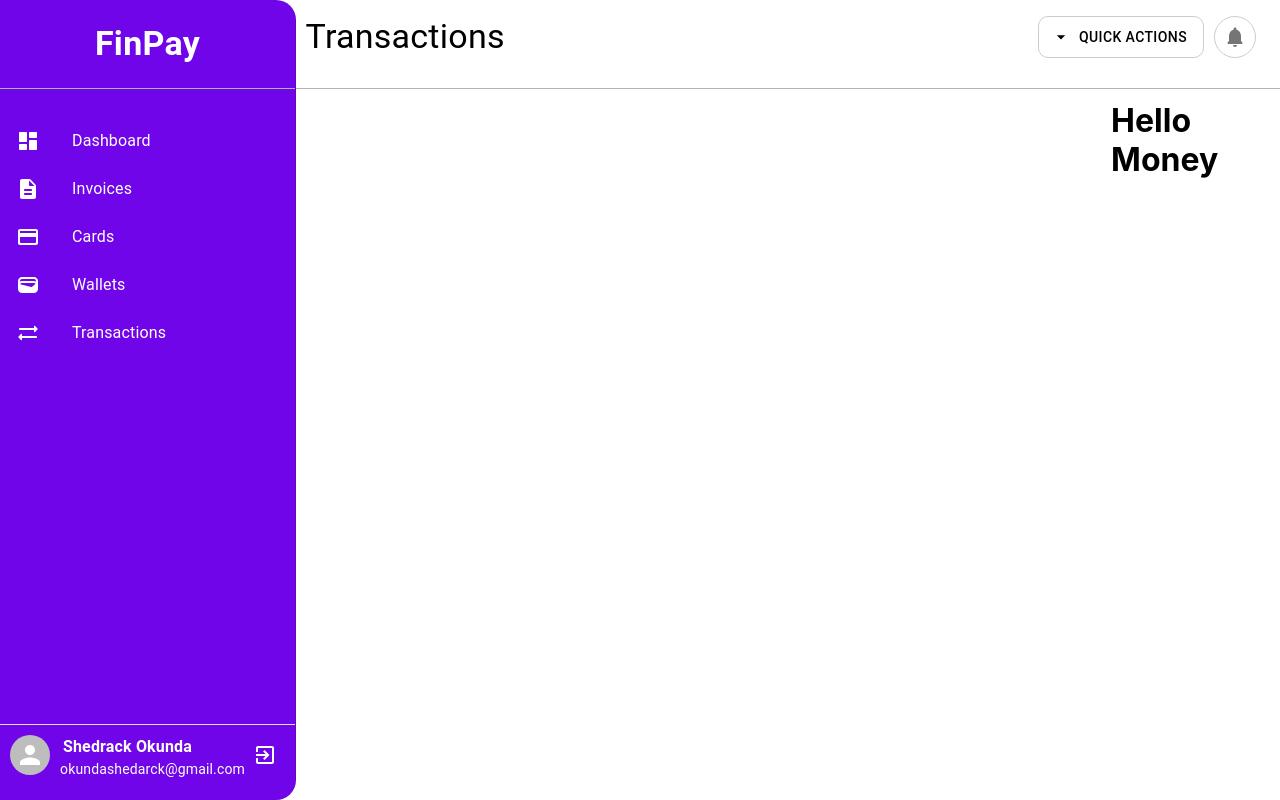
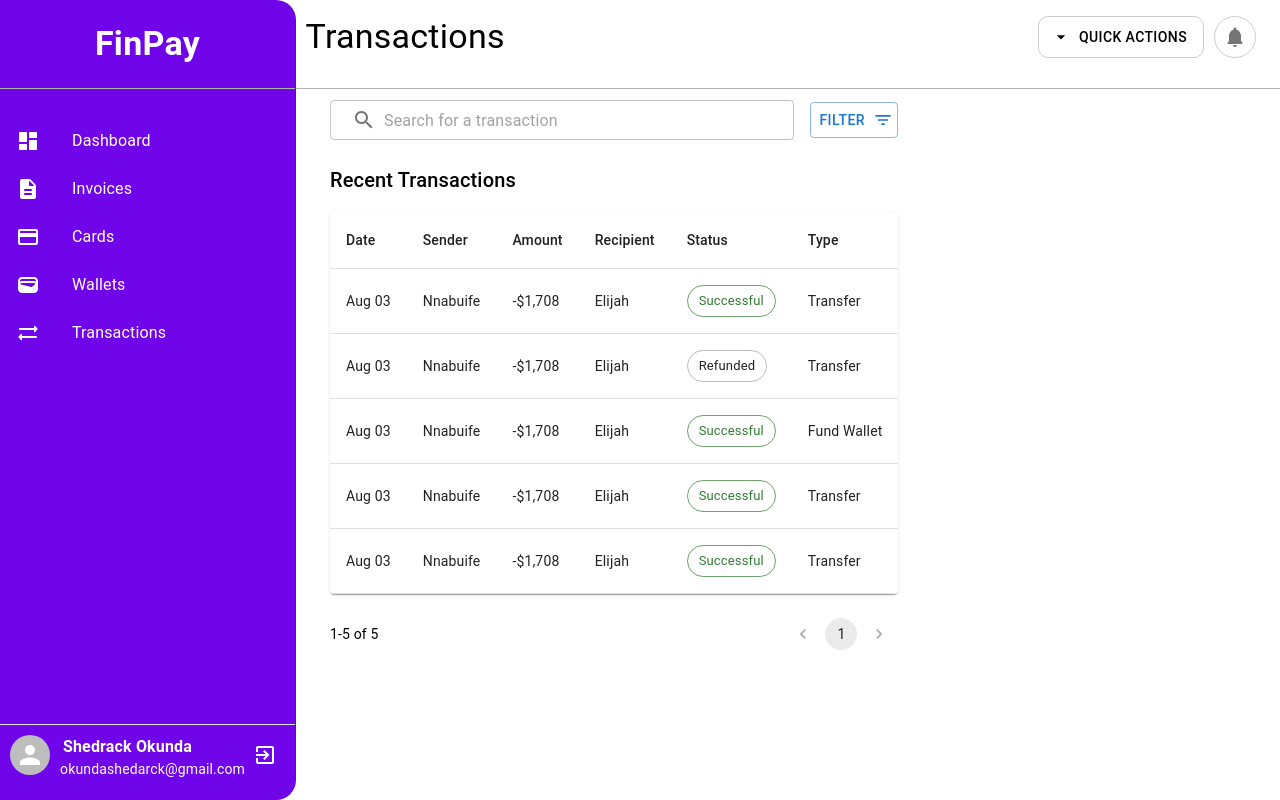
Before and after one commit to shedrack-okunda/Payment-Solution, a React (Create React App) app: page /transactions in a window 1280 px wide. Built offline with nearby package versions, Linux system fonts and the light colour scheme; the HTML template or start-up script is replaced by a standard one.

Commit message:
minified the code

```diff
--- a/src/layout/Layout.js
+++ b/src/layout/Layout.js
@@ -22,9 +22,9 @@ const Layout = ({ children }) => {
 
       <Box
         component="main"
-        // sx={{ display: "flex", flexDirection: "column" }}
         sx={{
           paddingTop: "80px",
+          marginLeft: { xs: "1px", md: `${sidebarWidth}px` },
         }}
       >
         <Navbar onSidebarToggle={handleSidebarToggle} />
--- a/src/layout/Sidebar.js
+++ b/src/layout/Sidebar.js
@@ -16,7 +16,7 @@ import DescriptionRoundedIcon from "@mui/icons-material/DescriptionRounded";
 import CreditCardRoundedIcon from "@mui/icons-material/CreditCardRounded";
 import WalletRoundedIcon from "@mui/icons-material/WalletRounded";
 import SyncAltRoundedIcon from "@mui/icons-material/SyncAltRounded";
-import { CloseRounded, ExitToApp } from "@mui/icons-material";
+import { ExitToApp } from "@mui/icons-material";
 import { Link } from "react-router-dom";
 
 const Sidebar = ({ isOpen, onSidebarToggle }) => {
@@ -33,7 +33,6 @@ const Sidebar = ({ isOpen, onSidebarToggle }) => {
   ];
 
   return (
-    <Box component={"div"} sx={{ width: "100%" }}>
     <Drawer
       variant="permanent"
       anchor="left"
@@ -52,11 +51,7 @@ const Sidebar = ({ isOpen, onSidebarToggle }) => {
       }}
     >
       <Box sx={{ padding: "23px", textAlign: "center" }}>
-          <Typography
-            variant="h4"
-            component="div"
-            style={{ fontWeight: "bold" }}
-          >
+        <Typography variant="h4" component="div" style={{ fontWeight: "bold" }}>
           FinPay
         </Typography>
       </Box>
@@ -120,7 +115,6 @@ const Sidebar = ({ isOpen, onSidebarToggle }) => {
         </IconButton>
       </Box>
     </Drawer>
-    </Box>
   );
 };
 
--- a/src/pages/Dashboard.js
+++ b/src/pages/Dashboard.js
@@ -5,6 +5,7 @@ function Dashboard() {
   return (
     <Box component={"div"} sx={{ width: "100%", backgroundColor: "red" }}>
       <h1 style={{ textAlign: "center" }}>This is the dashboard</h1>
+      <p>new to this but doing some things lets continue to type and see this where it will go</p>
     </Box>
   );
 }
--- a/src/pages/Invoices.js
+++ b/src/pages/Invoices.js
@@ -1,7 +1,18 @@
 import React, { useState } from "react";
-import { Box, IconButton, Tab, Tabs, TextField } from "@mui/material";
+import {
+  Box,
+  Button,
+  Divider,
+  IconButton,
+  Tab,
+  Tabs,
+  TextField,
+  Typography,
+} from "@mui/material";
 import Search from "@mui/icons-material/Search";
 import FilterList from "@mui/icons-material/FilterList";
+import { ArrowForward } from "@mui/icons-material";
+import DescriptionRounded from "@mui/icons-material/DescriptionRounded";
 
 function Invoice() {
   const [tabValue, setTabValue] = useState(0);
@@ -13,7 +24,15 @@ function Invoice() {
   return (
     <Box sx={{ p: 3 }}>
       <Box display="flex" justifyContent="space-between" alignItems="center">
-        <Box display="flex" alignItems="center">
+        <Box
+          sx={{
+            margin: "15px",
+            display: "flex",
+            alignItems: "center",
+            gap: 2,
+            width: "100%",
+          }}
+        >
           <TextField
             placeholder="Search for an invoice"
             InputProps={{
@@ -26,16 +45,33 @@ function Invoice() {
             sx={{
               backgroundColor: "#f9f9f9",
               borderRadius: "8px",
-              width: "300px",
-              marginRight: 2,
+              width: { xs: "30%", md: "100%" },
             }}
           />
-          <IconButton sx={{ borderRadius: "10px", border: "1px solid #ddd" }}>
+          <IconButton
+            sx={{
+              borderRadius: "10px",
+              height: "55px",
+              padding: "10px 30px",
+              border: "1px solid #ddd",
+              width: { xs: "auto", md: "auto" },
+            }}
+          >
+            <Typography sx={{ mr: "2px" }}>Filter</Typography>
             <FilterList />
           </IconButton>
         </Box>
       </Box>
 
+      <Box
+        sx={{
+          height: "350px",
+          borderRadius: "10px",
+          border: "1px solid #ccc",
+          margin: "15px",
+          width: { xs: "50%", md: "100%" },
+        }}
+      >
         <Tabs
           value={tabValue}
           onChange={handleTabChange}
@@ -54,6 +90,43 @@ function Invoice() {
           <Tab label="Due" />
           <Tab label="Overdue" />
         </Tabs>
+
+        <Divider />
+
+        <Box
+          display="flex"
+          flexDirection="column"
+          justifyContent="center"
+          alignItems="center"
+          mt={4}
+        >
+          <DescriptionRounded sx={{ fontSize: 50, mt: 3 }} />
+          <Typography variant="h4" sx={{ marginTop: 1, fontWeight: "bold" }}>
+            No payments
+          </Typography>
+          <Typography
+            color="textSecondary"
+            sx={{ textAlign: "center", marginTop: 1 }}
+          >
+            Once you have any payment, the information appears here
+          </Typography>
+
+          <Button
+            variant="contained"
+            sx={{
+              backgroundColor: "#7105E9",
+              fontWeight: "bold",
+              color: "#fff",
+              borderRadius: "10px",
+              marginTop: 3,
+              textTransform: "none",
+              padding: "10px 70px",
+            }}
+          >
+            New invoice <ArrowForward />
+          </Button>
+        </Box>
+      </Box>
     </Box>
   );
 }
--- a/src/pages/Transactions.js
+++ b/src/pages/Transactions.js
@@ -1,10 +1,141 @@
 import React from "react";
+import {
+  Box,
+  Button,
+  Chip,
+  IconButton,
+  Pagination,
+  Paper,
+  Table,
+  TableBody,
+  TableCell,
+  TableContainer,
+  TableHead,
+  TableRow,
+  TextField,
+  Typography,
+} from "@mui/material";
+import { FilterList, Search } from "@mui/icons-material";
+
+const transactions = [
+  {
+    date: "Aug 03",
+    sender: "Nnabuife",
+    recipient: "Elijah",
+    amount: "-$1,708",
+    status: "Successful",
+    type: "Transfer",
+  },
+  {
+    date: "Aug 03",
+    sender: "Nnabuife",
+    recipient: "Elijah",
+    amount: "-$1,708",
+    status: "Refunded",
+    type: "Transfer",
+  },
+  {
+    date: "Aug 03",
+    sender: "Nnabuife",
+    recipient: "Elijah",
+    amount: "-$1,708",
+    status: "Successful",
+    type: "Fund Wallet",
+  },
+  {
+    date: "Aug 03",
+    sender: "Nnabuife",
+    recipient: "Elijah",
+    amount: "-$1,708",
+    status: "Successful",
+    type: "Transfer",
+  },
+  {
+    date: "Aug 03",
+    sender: "Nnabuife",
+    recipient: "Elijah",
+    amount: "-$1,708",
+    status: "Successful",
+    type: "Transfer",
+  },
+];
 
 function Transaction() {
   return (
-    <>
-      <h1>Hello Money</h1>
-    </>
+    <Box sx={{ padding: "20px" }}>
+      <Box
+        display="flex"
+        alignItems="center"
+        justifyContent="space-between"
+        mb={3}
+        gap={2}
+      >
+        <TextField
+          variant="outlined"
+          size="small"
+          placeholder="Search for a transaction"
+          InputProps={{
+            startAdornment: (
+              <IconButton>
+                <Search />
+              </IconButton>
+            ),
+          }}
+          sx={{ width: "100%" }}
+        />
+        <Button variant="outlined" endIcon={<FilterList />}>
+          Filter
+        </Button>
+      </Box>
+
+      <Typography variant="h6" mb={2}>
+        Recent Transactions
+      </Typography>
+
+      <TableContainer component={Paper}>
+        <Table>
+          <TableHead>
+            <TableRow>
+              <TableCell>Date</TableCell>
+              <TableCell>Sender</TableCell>
+              <TableCell>Amount</TableCell>
+              <TableCell>Recipient</TableCell>
+              <TableCell>Status</TableCell>
+              <TableCell>Type</TableCell>
+            </TableRow>
+          </TableHead>
+
+          <TableBody>
+            {transactions.map((tx, index) => (
+              <TableRow key={index}>
+                <TableCell>{tx.date}</TableCell>
+                <TableCell>{tx.sender}</TableCell>
+                <TableCell>{tx.amount}</TableCell>
+                <TableCell>{tx.recipient}</TableCell>
+                <TableCell>
+                  <Chip
+                    label={tx.status}
+                    color={tx.status === "Successful" ? "success" : "default"}
+                    variant="outlined"
+                  />
+                </TableCell>
+                <TableCell>{tx.type}</TableCell>
+              </TableRow>
+            ))}
+          </TableBody>
+        </Table>
+      </TableContainer>
+
+      <Box
+        display="flex"
+        justifyContent="space-between"
+        alignItems="center"
+        mt={3}
+      >
+        <Typography variant="body2">1-5 of 5</Typography>
+        <Pagination count={1} page={1} />
+      </Box>
+    </Box>
   );
 }
 
```
Lines whose indentation alone changed are shown as unchanged.
